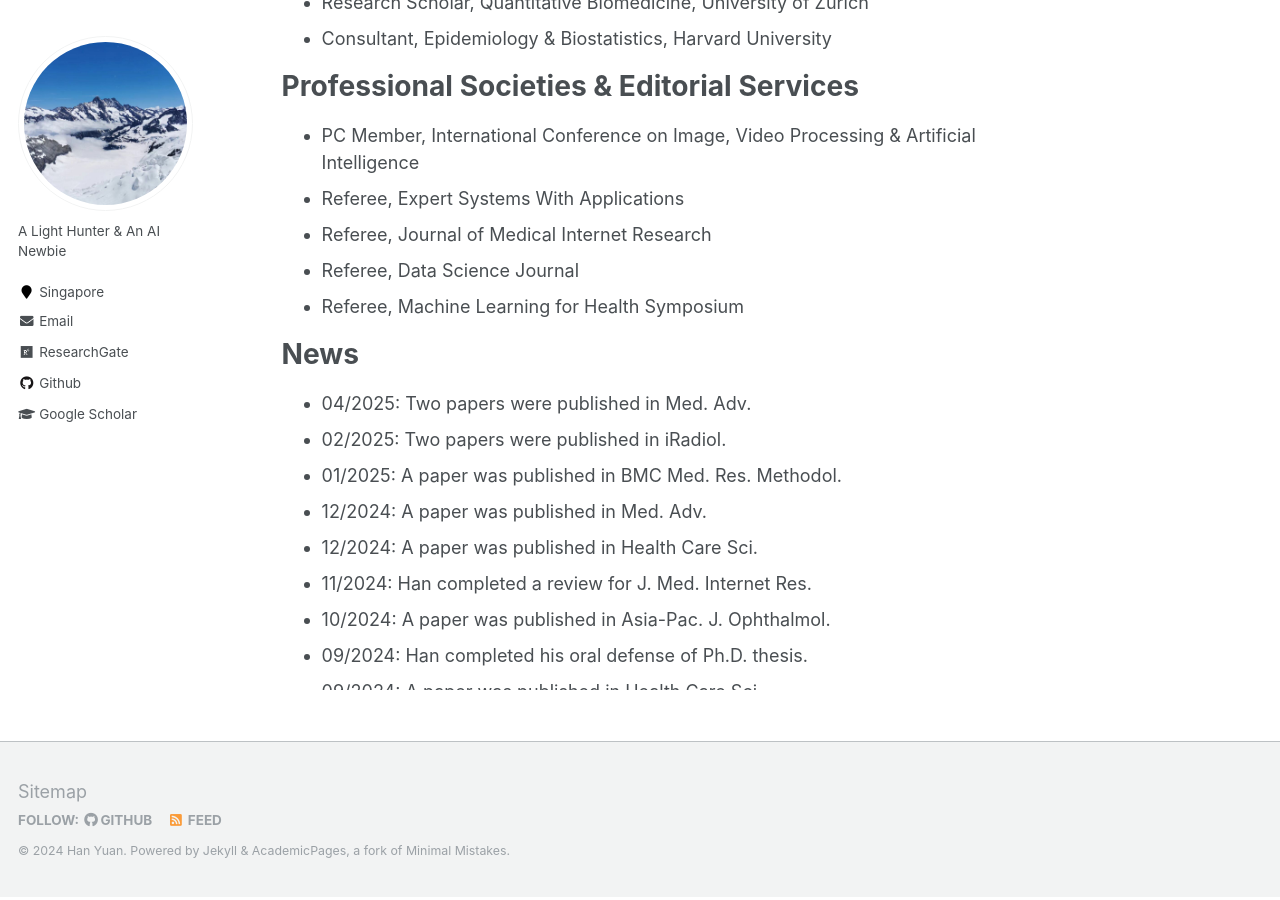
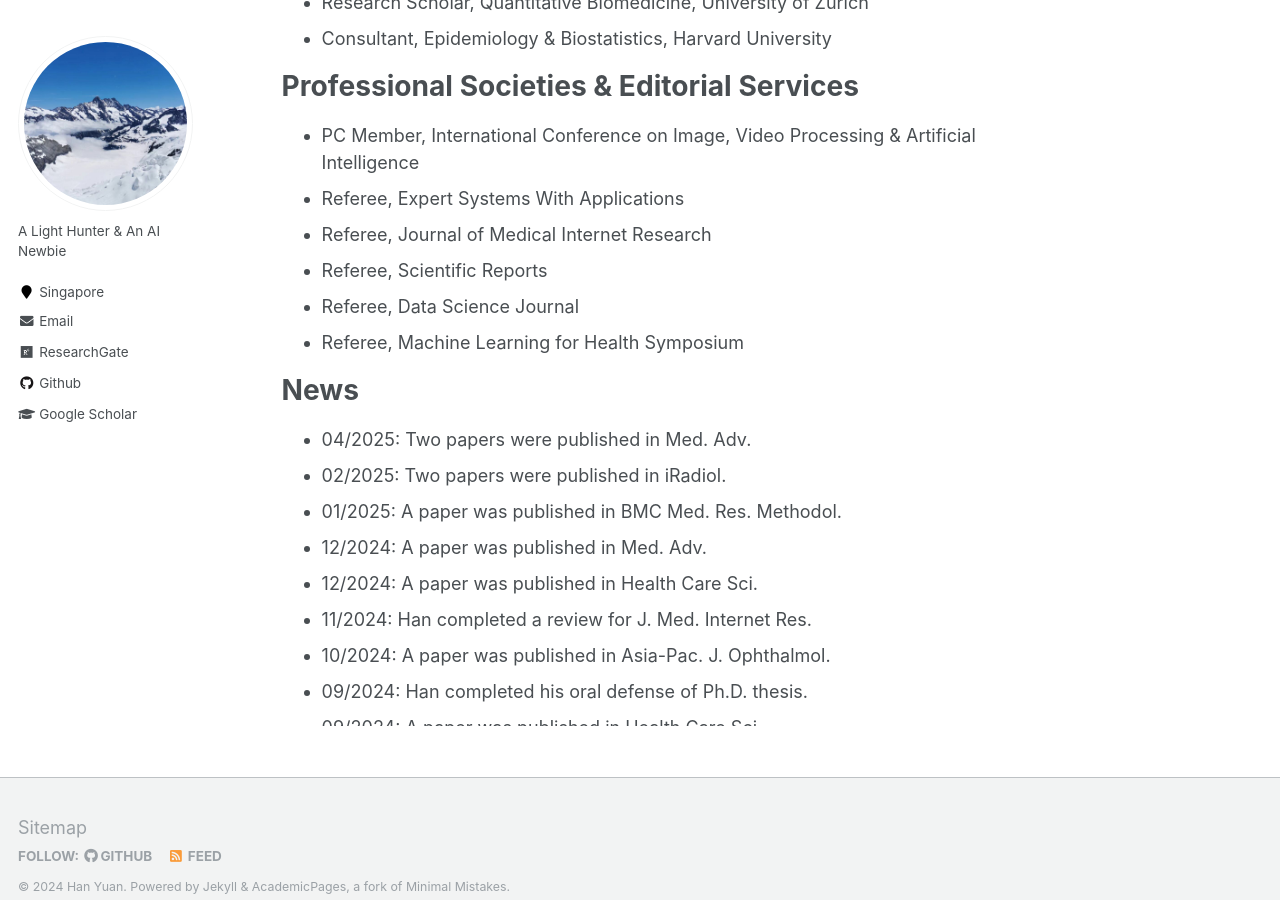
Before and after one commit to Han-Yuan-Med/Han-Yuan-Med.github.io, a Jekyll site: the page built from _pages/about.md, in a window 1280 px wide and 900 px high, scrolled down 869 px. Built offline with Jekyll 4.4.1, drawn with Linux system fonts in a browser that asks for light colours.

Commit message:
Update about.md

```diff
--- a/_pages/about.md
+++ b/_pages/about.md
@@ -25,6 +25,7 @@ Thank you for visiting my academic website. I invite you to explore the [publica
 * PC Member, International Conference on Image, Video Processing & Artificial Intelligence
 * Referee, Expert Systems With Applications
 * Referee, Journal of Medical Internet Research
+* Referee, Scientific Reports
 * Referee, Data Science Journal
 * Referee, Machine Learning for Health Symposium
 
```
